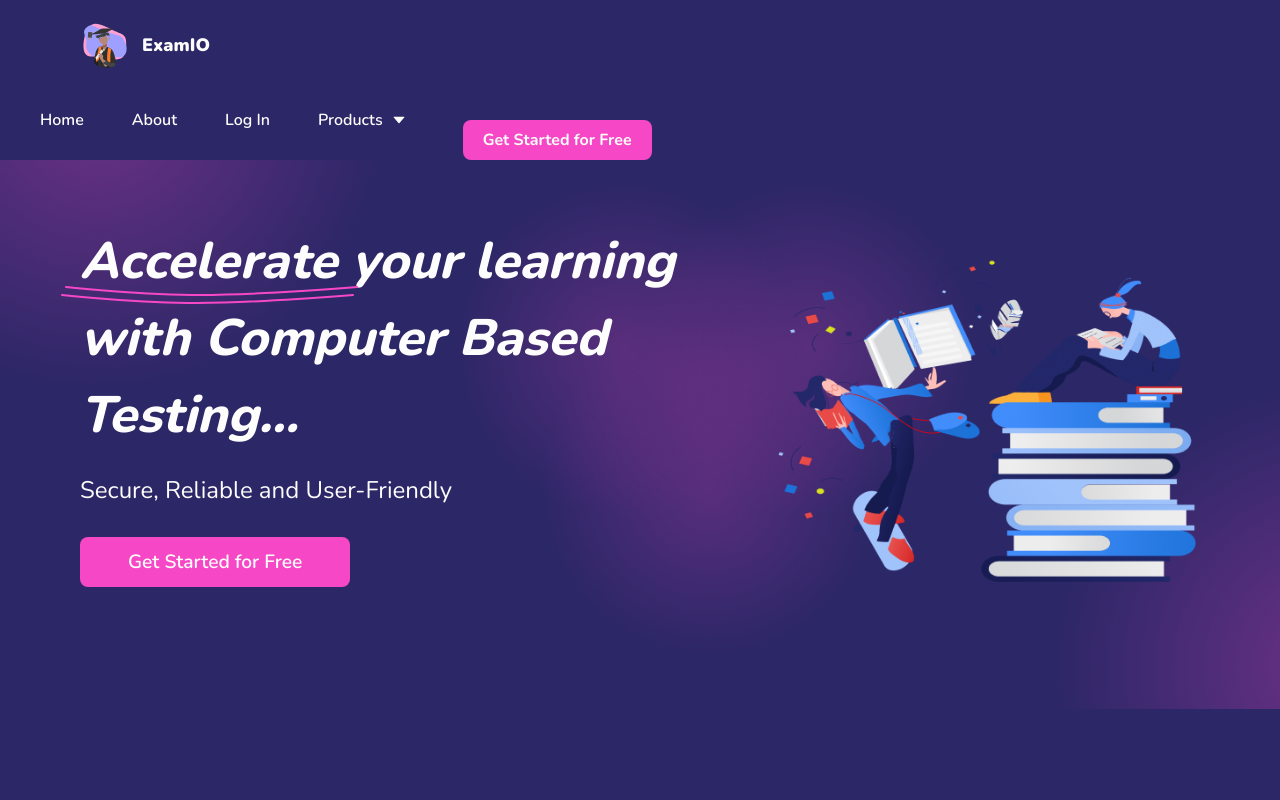
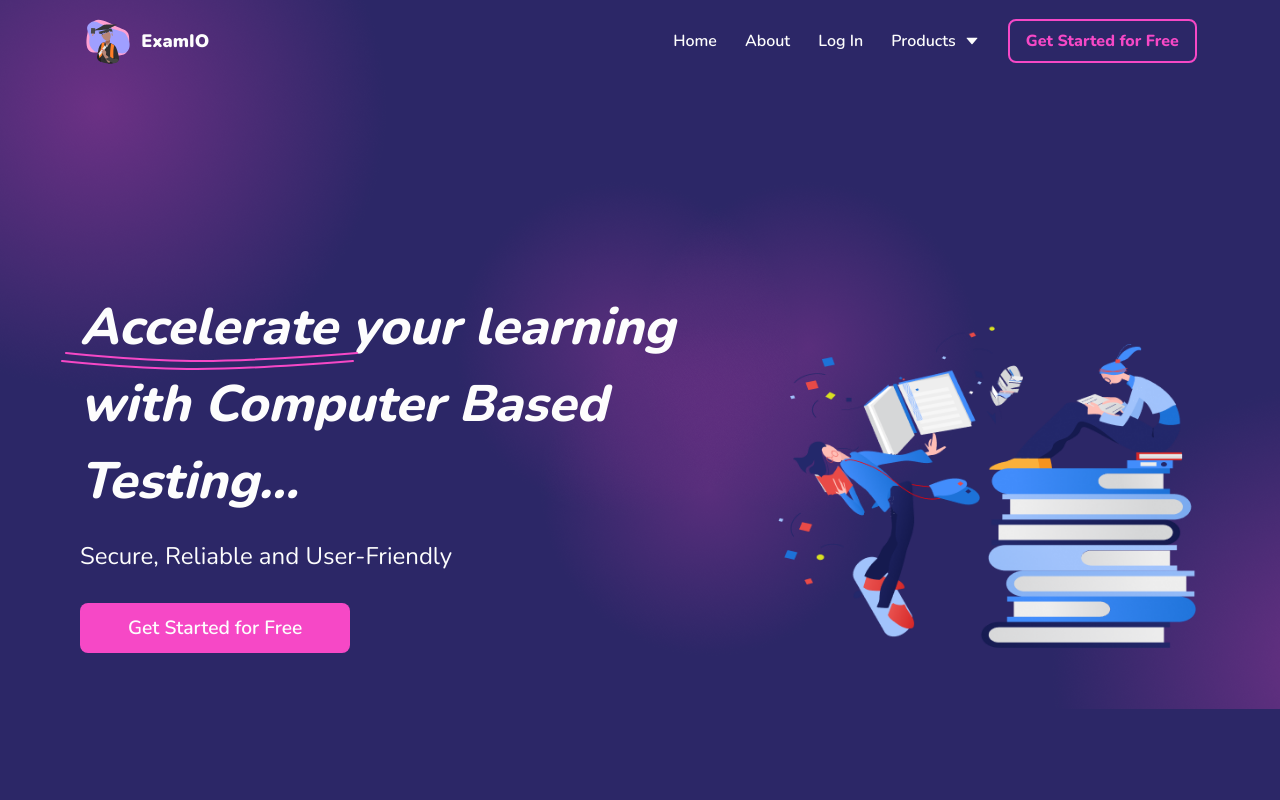
Before and after one commit to Alausa2001/ExamIO, a React (Create React App) app in the folder examio/: page / in a window 1280 px wide. Shown: the top 800 px of the page. Built offline with nearby package versions, Linux system fonts and the light colour scheme.

Commit message:
Completed the student pages

```diff
--- a/examio/src/components/Navbar.js
+++ b/examio/src/components/Navbar.js
@@ -1,61 +1,223 @@
+// import { NavLink } from "react-router-dom";
+// import examio_icon from "./images/examio_icon.svg";
+// import { AiOutlineMenu, AiOutlineCaretDown } from "react-icons/ai";
+// import { useState } from "react";
+
+// const Navbar = () => {
+//   const [showNav, setShowNav] = useState(false);
+
+//   return (
+//     <div className="bg-fixed translate-y-[-100] bg-examiopurple flex flex-col md:flex-row px-10 md:px-20 py-5 md:fixed w-full left-0 top-0 md:h-[6rem] z-10">
+//       <div>
+//         <a
+//           href="/"
+//           className="flex items-center gap-3 font-black text-lg text-lightColor md:pr-[22rem] pb-5 md:pb-0"
+//         >
+//           <img src={examio_icon} alt="examio-icon" />
+//           ExamIO
+//         </a>
+//         <button
+//           onClick={() => setShowNav(!showNav)}
+//           className="text-lightColor md:hidden cursor-pointer absolute right-10 top-10"
+//         >
+//           {showNav ? (
+//             <AiOutlineMenu />
+//           ) : (
+//             <button className="text-2xl absolute -top-3 -right-2">
+//               &times;
+//             </button>
+//           )}
+//         </button>
+//       </div>
+
+//       <div className="md:flex flex-col md:flex-row items-center gap-14 absolute top-0 left-0 right-0 bg-examiopurple pl-10 pt-20 z-[-1]">
+//         <ul className="flex flex-col md:flex-row gap-12 mt-10 md:mt-0">
+//           <li className="text-lightColor font-semibold md:hover:text-buttonColor md:hover:font-extrabold">
+//             <NavLink to="/">Home</NavLink>
+//           </li>
+//           <li className="text-lightColor font-semibold md:hover:text-buttonColor md:hover:font-extrabold">
+//             <NavLink to="/">About</NavLink>
+//           </li>
+//           <li className="text-lightColor font-semibold md:hover:text-buttonColor md:hover:font-extrabold">
+//             <NavLink to="/login">Log In</NavLink>
+//           </li>
+//           <li className="flex items-center gap-2 text-lightColor font-semibold md:hover:text-buttonColor md:hover:font-extrabold">
+//             Products
+//             <span>
+//               <AiOutlineCaretDown />
+//             </span>
+//           </li>
+//         </ul>
+//         <a
+//           href="/signup"
+//           className="md:bg-transparent inline-block mt-10 md:mt-0 md:border-2 md:border-solid md:border-buttonColor px-5 py-2 rounded-lg md:text-buttonColor md:font-extrabold md:hover:bg-hoverColor md:hover:border md:hover:text-lightColor md:ease-in md:duration-300 text-lightColor bg-buttonColor font-bold"
+//         >
+//           Get Started for Free
+//         </a>
+//       </div>
+//     </div>
+//   );
+// };
+
+// export default Navbar;
+
 import { NavLink } from "react-router-dom";
 import examio_icon from "./images/examio_icon.svg";
-import { AiOutlineMenu, AiOutlineCaretDown } from "react-icons/ai";
+import {
+  AiOutlineMenu,
+  AiOutlineCaretDown,
+  AiOutlineCaretUp,
+  AiOutlineClose,
+} from "react-icons/ai";
 import { useState } from "react";
 
 const Navbar = () => {
   const [showNav, setShowNav] = useState(false);
+  const [showDropdown, setShowDropdown] = useState(false);
 
   return (
-    <div className="bg-fixed translate-y-[-100] bg-examiopurple flex flex-col md:flex-row px-10 md:px-20 py-5 md:fixed w-full left-0 top-0 md:h-[6rem] z-10">
-      <div>
+    <header className="pt-4">
+      {/* Desktop Nav */}
+      {/* This is the container that will contain the logo and nav-links */}
+      <div className="desktop-container hidden md:flex justify-between items-center w-[90%] mx-auto lg:w-[87%]">
         <a
           href="/"
-          className="flex items-center gap-3 font-black text-lg text-lightColor md:pr-[22rem] pb-5 md:pb-0"
+          className="flex items-center gap-2 font-black text-lg text-lightColor"
+        >
+          <img src={examio_icon} alt="examio-icon" />
+          ExamIO
+        </a>
+        <div className="flex gap-5 lg:gap-6 xl:gap-7 items-center">
+          {/* nav-links */}
+          <nav className="group relative">
+            <ul className="flex items-center gap-5 lg:gap-6 xl:gap-7">
+              <li className="text-lightColor font-semibold md:hover:text-buttonColorn transition duration-500">
+                <NavLink to="/">Home</NavLink>
+              </li>
+              <li className="text-lightColor font-semibold md:hover:text-buttonColor transition duration-500">
+                <NavLink to="/">About</NavLink>
+              </li>
+              <li className="text-lightColor font-semibold md:hover:text-buttonColor transition duration-500">
+                <NavLink to="/login">Log In</NavLink>
+              </li>
+              <li className="relative flex items-center peer gap-2 text-lightColor font-semibold md:hover:text-buttonColor transition duration-500 cursor-pointer">
+                Products
+                <span>
+                  <AiOutlineCaretDown />
+                </span>
+                {/* dropdown menu */}
+                {/* if you don't want it to slide in from the top, add 'hidden' class and replace the peer-hover and the normal hover from translate-y to block */}
+                {/* If you want to increase the width, you can  */}
+                <div className="group-hover:block translate-y-[-40vh] group-hover:translate-y-0 hover:translate-y-0 transition duration-[700ms] absolute top-[1.5rem] left-0 w-[200px] text-textColor pt-4">
+                  <ul className="flex flex-col gap-2 bg-lightColor p-2">
+                    {/* add whatever you wanna add here. Eg links, images, etc */}
+                    <li className="font-semibold md:hover:text-buttonColor transition duration-500 w-full">
+                      Conduct Exams/Quiz
+                    </li>
+                    <li className="font-semibold md:hover:text-buttonColor transition duration-500 w-full">
+                      Schedule Exams
+                    </li>
+                    <li className="font-semibold md:hover:text-buttonColor transition duration-500 w-full">
+                      Write Exams
+                    </li>
+                    <li className="font-semibold md:hover:text-buttonColor transition duration-500 w-full">
+                      Exam Analysis
+                    </li>
+                  </ul>
+                </div>
+              </li>
+            </ul>
+          </nav>
+          <a
+            href="/signup"
+            className="md:bg-transparent inline-block border-2 border-buttonColor px-4 py-2 rounded-lg text-buttonColor font-extrabold hover:bg-hoverColor hover:text-lightColor ease-in duration-300  bg-buttonColor"
+          >
+            Get Started for Free
+          </a>
+        </div>
+      </div>
+      {/* Mobile Nav */}
+      <div className="mobile-container md:hidden relative">
+        <div className="flex justify-between items-center px-[1.25rem] relative z-[20]">
+          <a
+            href="/"
+            className="flex items-center gap-2 font-black text-lg text-lightColor"
           >
             <img src={examio_icon} alt="examio-icon" />
             ExamIO
           </a>
           <button
             onClick={() => setShowNav(!showNav)}
-          className="text-lightColor md:hidden cursor-pointer absolute right-10 top-10"
+            className="text-lightColor"
           >
-          {showNav ? (
-            <AiOutlineMenu />
-          ) : (
-            <button className="text-2xl absolute -top-3 -right-2">
-              &times;
-            </button>
-          )}
+            {showNav ? <AiOutlineClose /> : <AiOutlineMenu />}
           </button>
         </div>
-
-      <div className="md:flex flex-col md:flex-row items-center gap-14 absolute top-0 left-0 right-0 bg-examiopurple pl-10 pt-20 z-[-1]">
-        <ul className="flex flex-col md:flex-row gap-12 mt-10 md:mt-0">
-          <li className="text-lightColor font-semibold md:hover:text-buttonColor md:hover:font-extrabold">
+        <div
+          className={`flex flex-col gap-6 absolute top-[110%]  w-full transition duration-700 bg-examiopurple p-7 py-[1.5rem] z-[1] ${
+            showNav ? "translate-x-[0]" : "translate-x-[-100%]"
+          }`}
+        >
+          {/* mobile nav-links */}
+          <nav className="">
+            <ul className="flex flex-col gap-6">
+              <li className="text-lightColor font-semibold transition duration-500">
                 <NavLink to="/">Home</NavLink>
               </li>
-          <li className="text-lightColor font-semibold md:hover:text-buttonColor md:hover:font-extrabold">
+              <li className="text-lightColor font-semibold transition duration-500">
                 <NavLink to="/">About</NavLink>
               </li>
-          <li className="text-lightColor font-semibold md:hover:text-buttonColor md:hover:font-extrabold">
+              <li className="text-lightColor font-semibold transition duration-500">
                 <NavLink to="/login">Log In</NavLink>
               </li>
-          <li className="flex items-center gap-2 text-lightColor font-semibold md:hover:text-buttonColor md:hover:font-extrabold">
+              <li
+                role="button"
+                onClick={() => setShowDropdown(!showDropdown)}
+                className="flex flex-col peer gap-2 text-lightColor font-semibold transition duration-500 cursor-pointer"
+              >
+                <div className="flex gap-2 items-center">
                   Products
-            <span>
+                  <span className="">
+                    {!showDropdown ? (
                       <AiOutlineCaretDown />
+                    ) : (
+                      <AiOutlineCaretUp />
+                    )}
                   </span>
+                </div>
+                {/* dropdown menu */}
+                {/* customize however you like*/}
+                {/* If you want to increase the width, you can  */}{" "}
+                <div
+                  className={`group top-[1.5rem] left-0 w-[250px] text-textColor ${
+                    showDropdown ? "block" : "hidden"
+                  }`}
+                >
+                  <ul
+                    aria-roledescription="dropdown menu"
+                    className={`flex flex-col gap-2 bg-lightColor p-2`}
+                  >
+                    {/* add whatever you wanna add here. Eg links, images, etc */}
+                    <li className="font-semibold transition duration-500 w-full">
+                      Log In
+                    </li>
+                    <li className="font-semibold transition duration-500 w-full">
+                      Log In
                     </li>
                   </ul>
+                </div>
+              </li>
+            </ul>
+          </nav>
           <a
             href="/signup"
-          className="md:bg-transparent inline-block mt-10 md:mt-0 md:border-2 md:border-solid md:border-buttonColor px-5 py-2 rounded-lg md:text-buttonColor md:font-extrabold md:hover:bg-hoverColor md:hover:border md:hover:text-lightColor md:ease-in md:duration-300 text-lightColor bg-buttonColor font-bold"
+            className="bg-transparent inline-block w-fit border-2 border-buttonColor px-4 py-2 rounded-lg text-buttonColor font-extrabold"
           >
             Get Started for Free
           </a>
         </div>
       </div>
+    </header>
   );
 };
 
```
Also changed, not shown: examio/src/pages/ExamHistory/ExamHistory.js (+19 -11 lines). Lines whose indentation alone changed are shown as unchanged.
